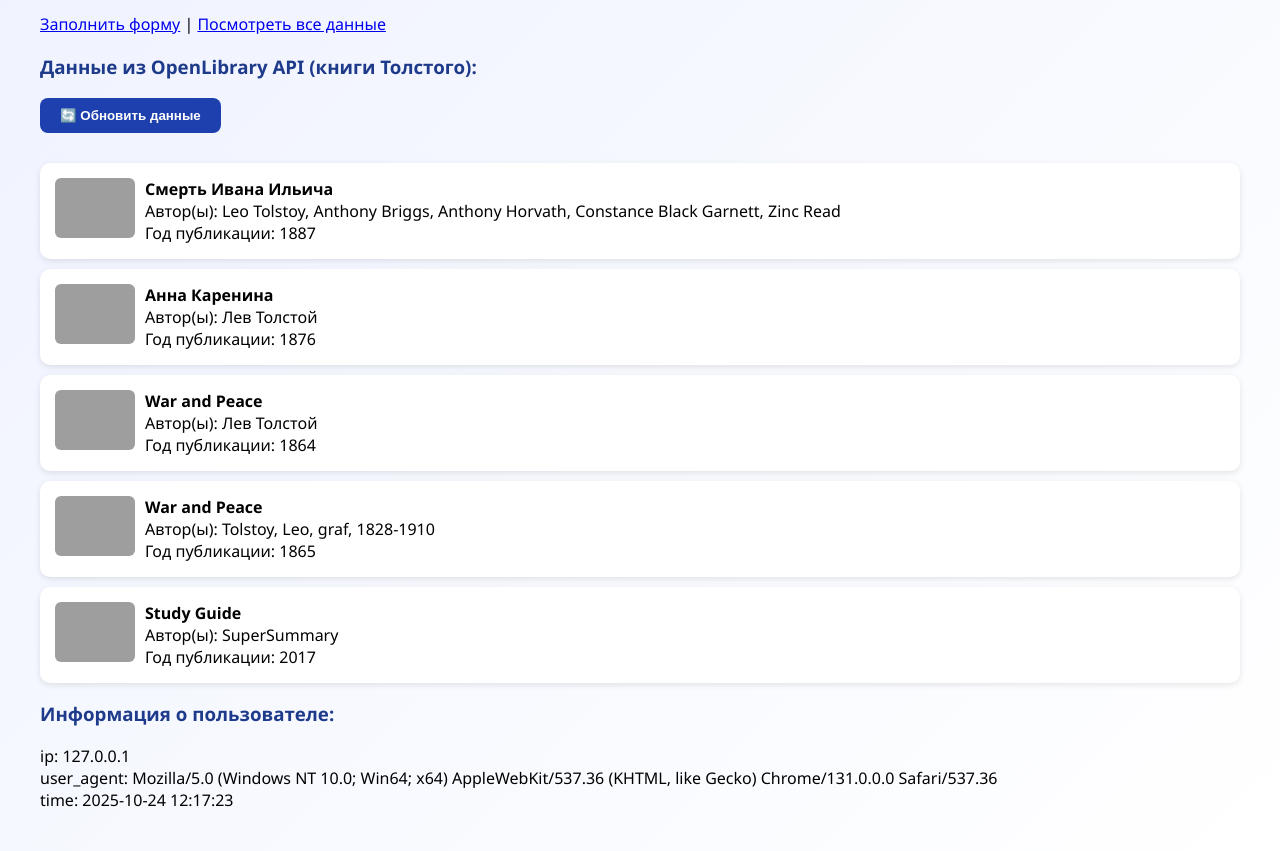
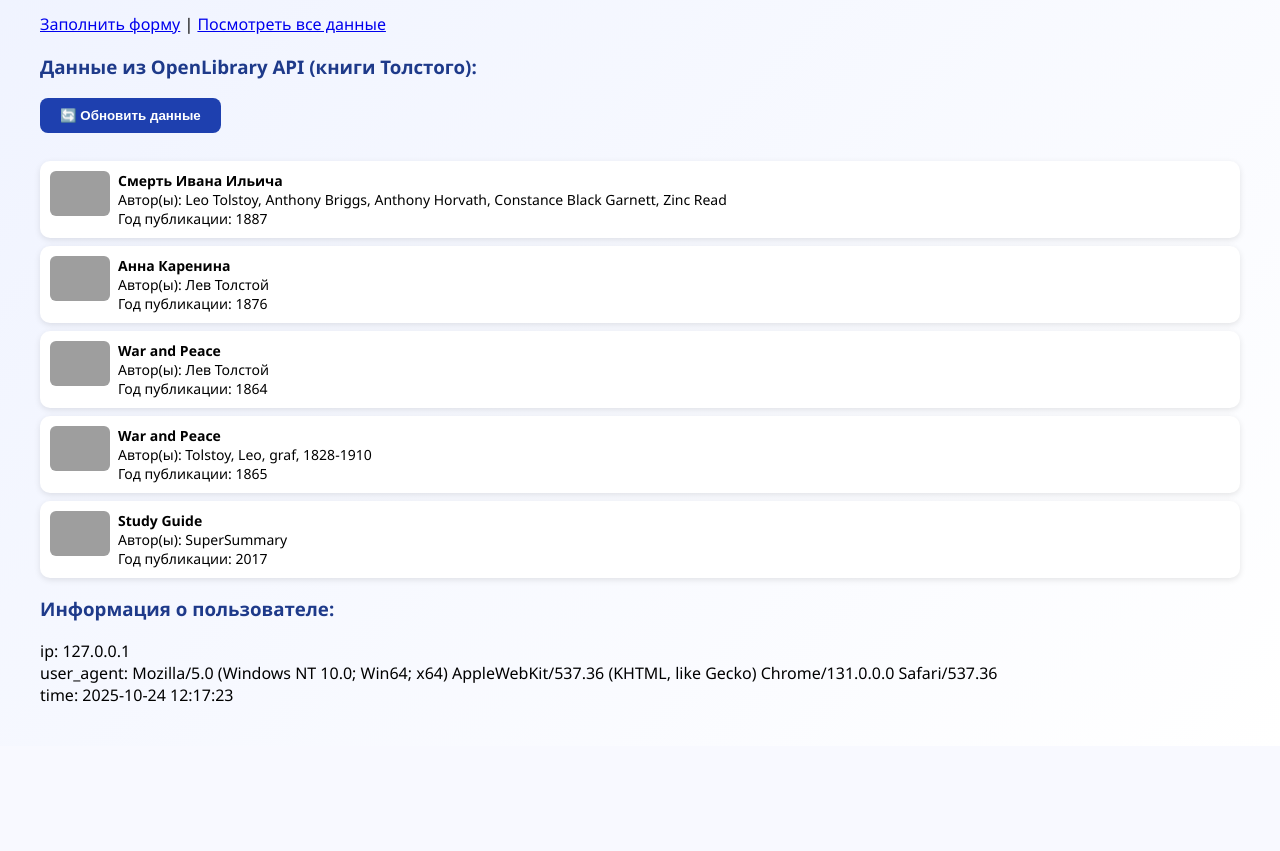
Before and after one commit to viwavee/web_laba_5, a PHP site: page /index.php in a window 1280 px wide. Shown: the part 261-1112 px from the top of the page. After the commit the page ends 963 px from the top, so only its background shows below. Run offline with PHP 8.4, Linux system fonts and the light colour scheme; the visitor is signed in with stand-in values (Sample User, id 1); grey boxes are pictures that could not be loaded.

```diff
--- a/www/index.php
+++ b/www/index.php
@@ -37,14 +37,16 @@ $_SESSION['user_info'] = UserInfo::getInfo();
             background: #fff;
             border-radius: 10px;
             box-shadow: 0 2px 6px rgba(0,0,0,0.1);
-            padding: 15px;
-            margin: 10px 0;
+            padding: 10px;
+            margin: 8px 0;
             overflow: hidden;
+            font-size: 14px;
         }
         .book img {
             float: left;
-            margin-right: 10px;
+            margin-right: 8px;
             border-radius: 6px;
+            width: 60px;
         }
         button {
             background: #1e40af;
```
